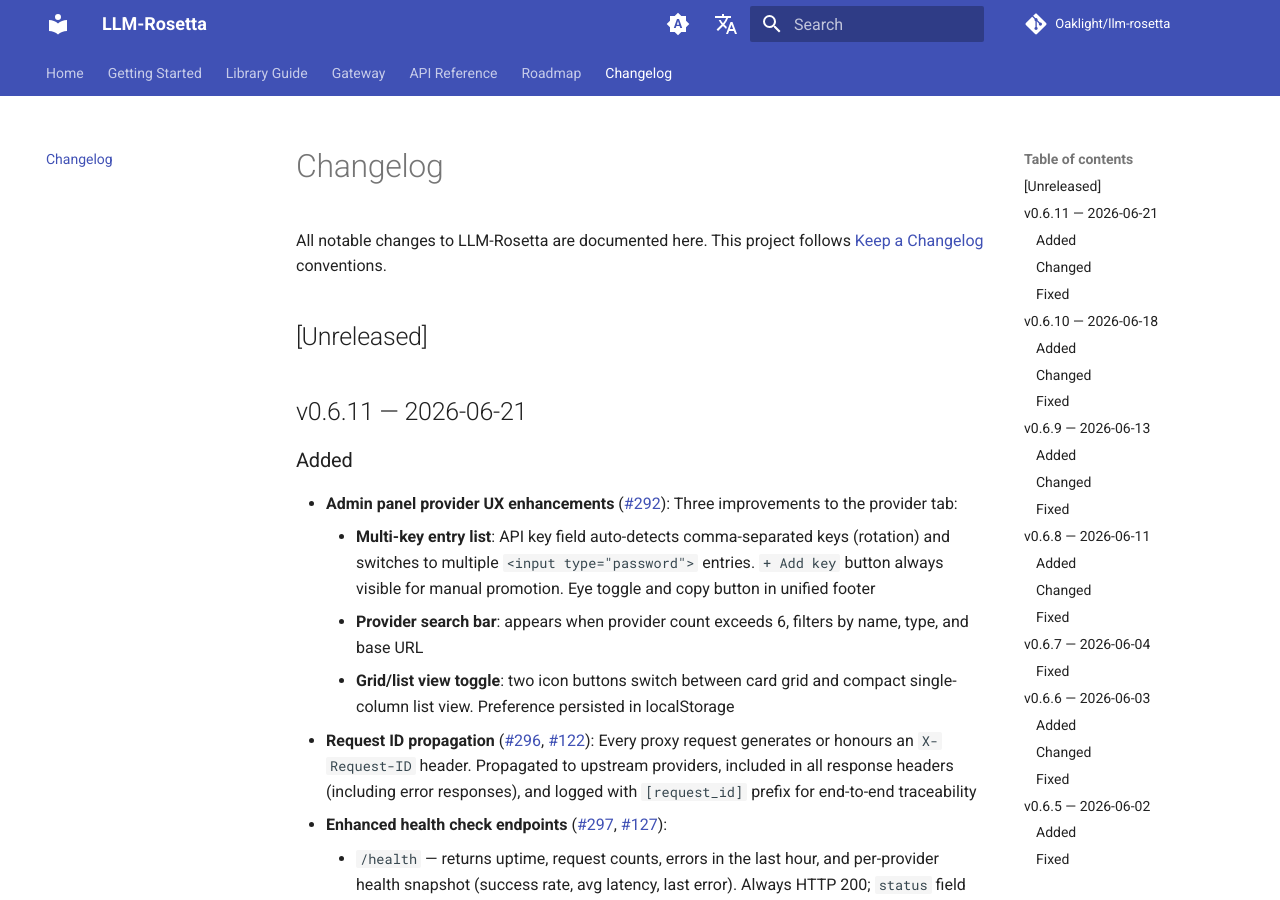
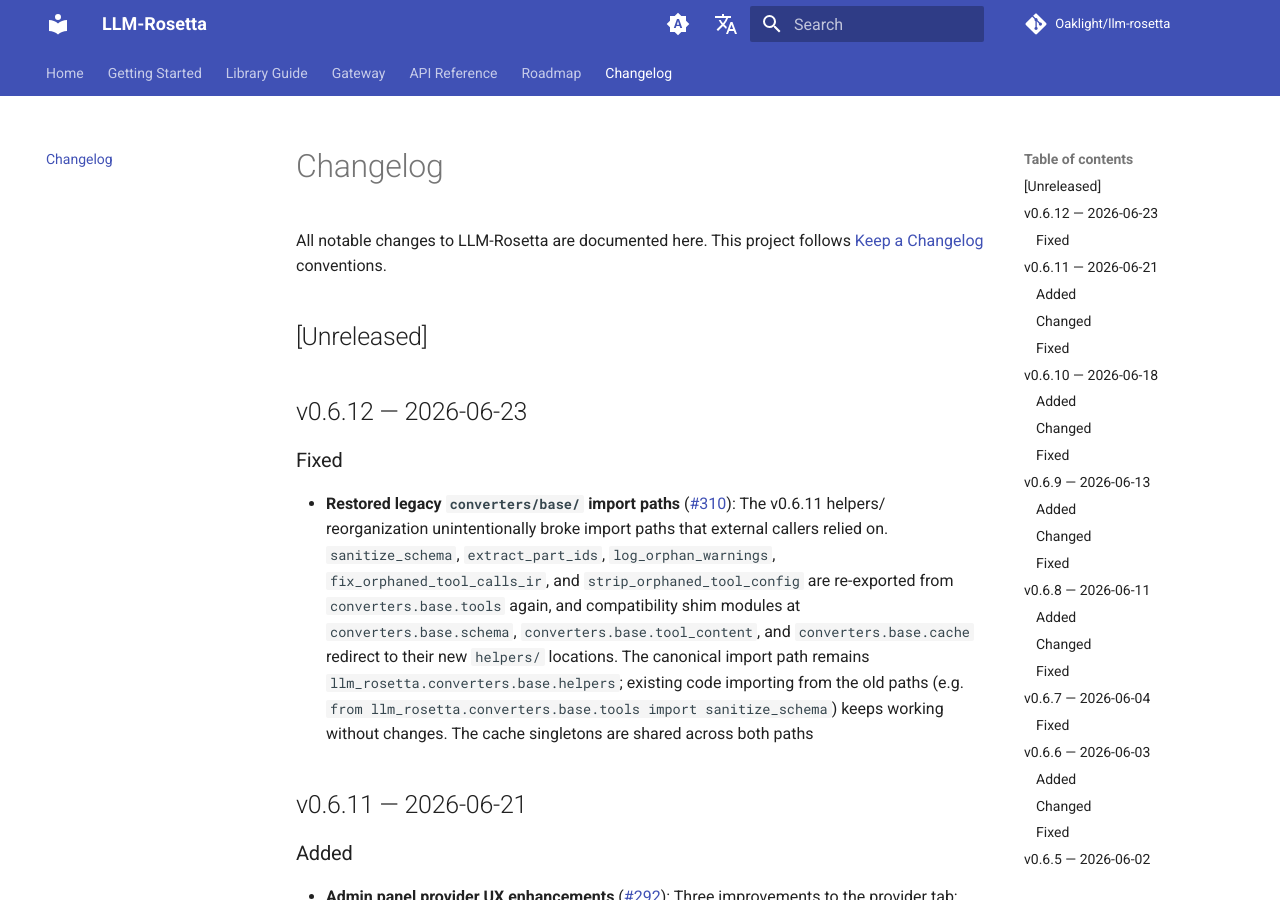
Before and after one commit to Oaklight/llm-rosetta, an MkDocs documentation site: the page built from docs/changelog.md, in a window 1280 px wide and 900 px high. Built offline with MkDocs 1.6.1 and Material for MkDocs 9.7.7, drawn with Linux system fonts in a browser that asks for light colours; comment, search, counter and statistics services are not loaded.

Commit message:
docs: add v0.6.12 changelog (legacy import path restoration)

```diff
--- a/docs/changelog.md
+++ b/docs/changelog.md
@@ -7,6 +7,12 @@
 All notable changes to LLM-Rosetta are documented here. This project follows [Keep a Changelog](https://keepachangelog.com/) conventions.
 
 ## [Unreleased]
+
+## v0.6.12 — 2026-06-23
+
+### Fixed
+
+- **Restored legacy `converters/base/` import paths** ([#310](https://github.com/Oaklight/llm-rosetta/issues/310)): The v0.6.11 helpers/ reorganization unintentionally broke import paths that external callers relied on. `sanitize_schema`, `extract_part_ids`, `log_orphan_warnings`, `fix_orphaned_tool_calls_ir`, and `strip_orphaned_tool_config` are re-exported from `converters.base.tools` again, and compatibility shim modules at `converters.base.schema`, `converters.base.tool_content`, and `converters.base.cache` redirect to their new `helpers/` locations. The canonical import path remains `llm_rosetta.converters.base.helpers`; existing code importing from the old paths (e.g. `from llm_rosetta.converters.base.tools import sanitize_schema`) keeps working without changes. The cache singletons are shared across both paths
 
 ## v0.6.11 — 2026-06-21
 
```
